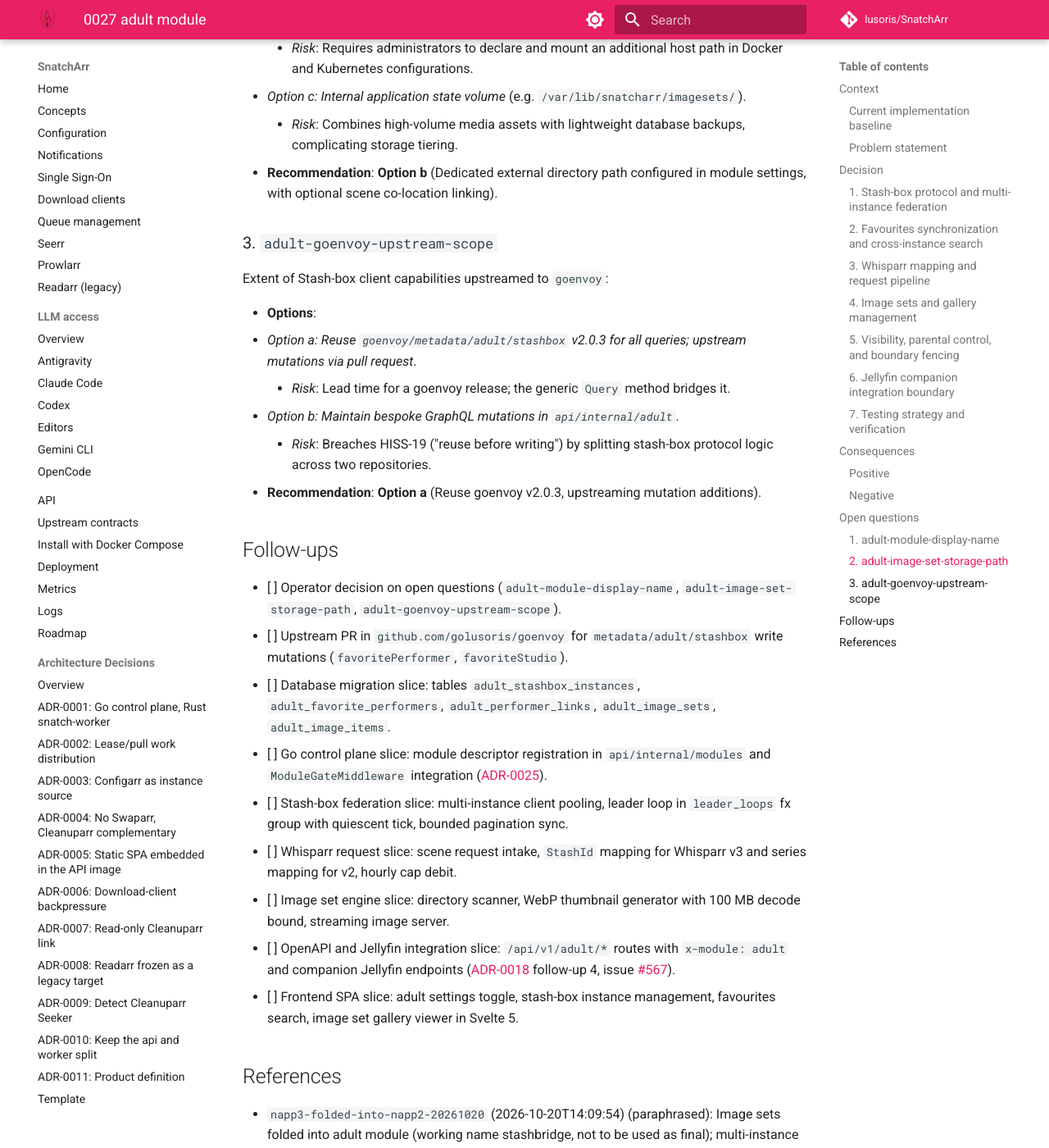
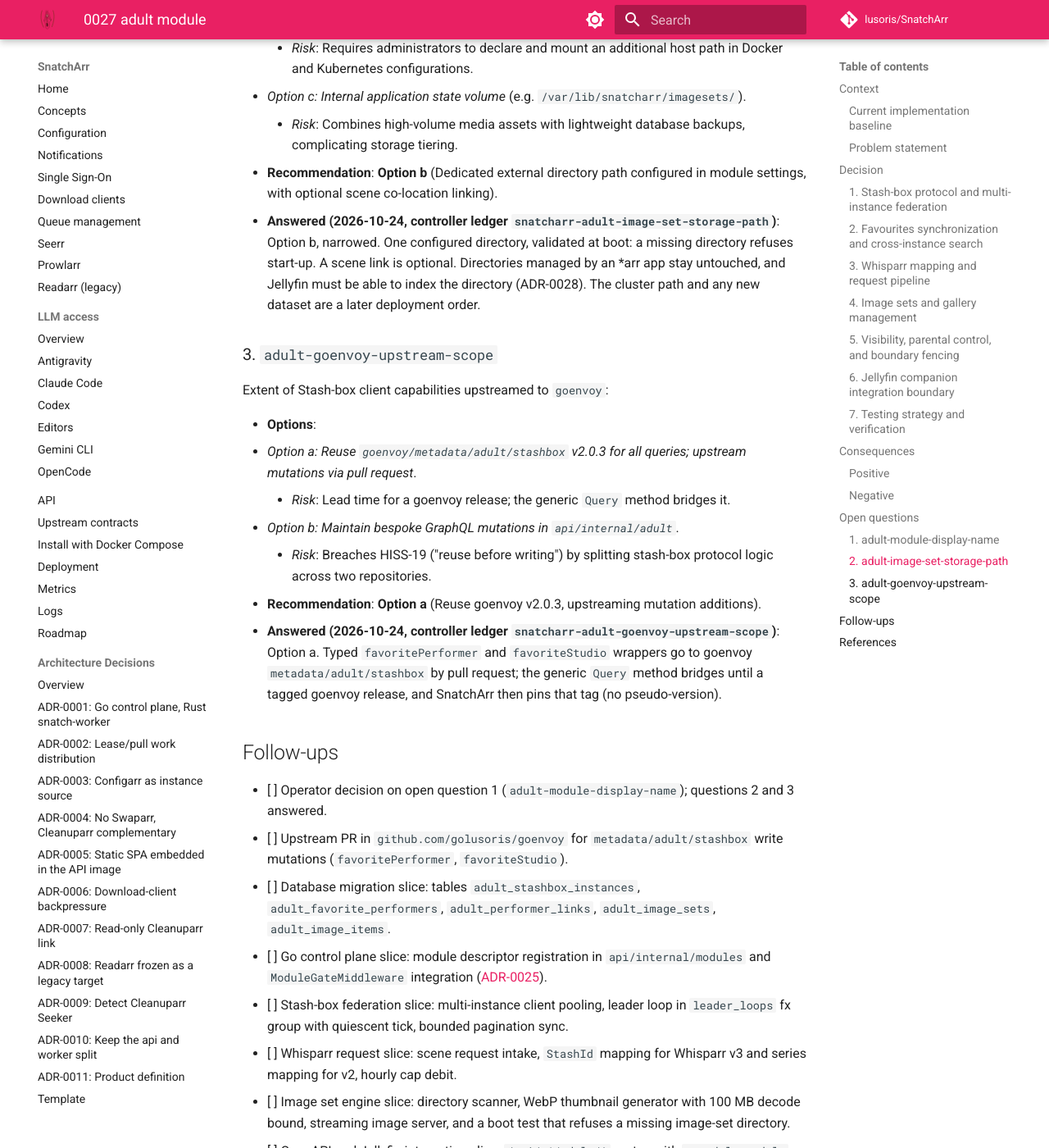
Before and after one commit to lusoris/SnatchArr, an MkDocs documentation site: the page built from docs/adr/0027-adult-module.md, in a window 1280 px wide and 1400 px high, scrolled down 14643 px. Shown: the whole window at 82% size. Built offline with MkDocs 1.6.1 and Material for MkDocs 9.7.7, drawn with Linux system fonts in a browser that asks for light colours; comment, search, counter and statistics services are not loaded.

Commit message:
docs(adr): record answered questions in ADR-0026 and ADR-0027
ADR-0026 question 1 (adult rating scale) is answered with option b,
narrowed: the gate reads each user's Jellyfin policy fields
MaxParentalRating, BlockedTags and AllowedTags, and the configurable
threshold only classifies which items count as adult. The filtering
follow-up now names its boundary tests.

ADR-0027 questions 2 (image-set storage path) and 3 (goenvoy upstream
scope) are answered with options b and a. The image-set slice gains a
boot test that refuses a missing directory. The module display name
stays open.

Signed-off-by: lusoris <lusoris@proton.me>

```diff
--- a/docs/adr/0027-adult-module.md
+++ b/docs/adr/0027-adult-module.md
@@ -365,6 +365,7 @@
   - *Option c: Internal application state volume* (e.g. `/var/lib/snatcharr/imagesets/`).
     - *Risk*: Combines high-volume media assets with lightweight database backups, complicating storage tiering.
 - **Recommendation**: **Option b** (Dedicated external directory path configured in module settings, with optional scene co-location linking).
+- **Answered (2026-10-24, controller ledger `snatcharr-adult-image-set-storage-path`)**: Option b, narrowed. One configured directory, validated at boot: a missing directory refuses start-up. A scene link is optional. Directories managed by an *arr app stay untouched, and Jellyfin must be able to index the directory (ADR-0028). The cluster path and any new dataset are a later deployment order.
 
 ### 3. `adult-goenvoy-upstream-scope`
 
@@ -376,16 +377,17 @@
   - *Option b: Maintain bespoke GraphQL mutations in `api/internal/adult`*.
     - *Risk*: Breaches HISS-19 ("reuse before writing") by splitting stash-box protocol logic across two repositories.
 - **Recommendation**: **Option a** (Reuse goenvoy v2.0.3, upstreaming mutation additions).
+- **Answered (2026-10-24, controller ledger `snatcharr-adult-goenvoy-upstream-scope`)**: Option a. Typed `favoritePerformer` and `favoriteStudio` wrappers go to goenvoy `metadata/adult/stashbox` by pull request; the generic `Query` method bridges until a tagged goenvoy release, and SnatchArr then pins that tag (no pseudo-version).
 
 ## Follow-ups
 
-- [ ] Operator decision on open questions (`adult-module-display-name`, `adult-image-set-storage-path`, `adult-goenvoy-upstream-scope`).
+- [ ] Operator decision on open question 1 (`adult-module-display-name`); questions 2 and 3 answered.
 - [ ] Upstream PR in `github.com/golusoris/goenvoy` for `metadata/adult/stashbox` write mutations (`favoritePerformer`, `favoriteStudio`).
 - [ ] Database migration slice: tables `adult_stashbox_instances`, `adult_favorite_performers`, `adult_performer_links`, `adult_image_sets`, `adult_image_items`.
 - [ ] Go control plane slice: module descriptor registration in `api/internal/modules` and `ModuleGateMiddleware` integration ([ADR-0025](0025-module-switches.md)).
 - [ ] Stash-box federation slice: multi-instance client pooling, leader loop in `leader_loops` fx group with quiescent tick, bounded pagination sync.
 - [ ] Whisparr request slice: scene request intake, `StashId` mapping for Whisparr v3 and series mapping for v2, hourly cap debit.
-- [ ] Image set engine slice: directory scanner, WebP thumbnail generator with 100 MB decode bound, streaming image server.
+- [ ] Image set engine slice: directory scanner, WebP thumbnail generator with 100 MB decode bound, streaming image server, and a boot test that refuses a missing image-set directory.
 - [ ] OpenAPI and Jellyfin integration slice: `/api/v1/adult/*` routes with `x-module: adult` and companion Jellyfin endpoints ([ADR-0018](0018-product-front-door.md) follow-up 4, issue [#567](https://github.com/lusoris/SnatchArr/issues/567)).
 - [ ] Frontend SPA slice: adult settings toggle, stash-box instance management, favourites search, image set gallery viewer in Svelte 5.
 
```
Also changed, not shown: docs/adr/0026-accounts-and-roles.md (+3 -2 lines).
